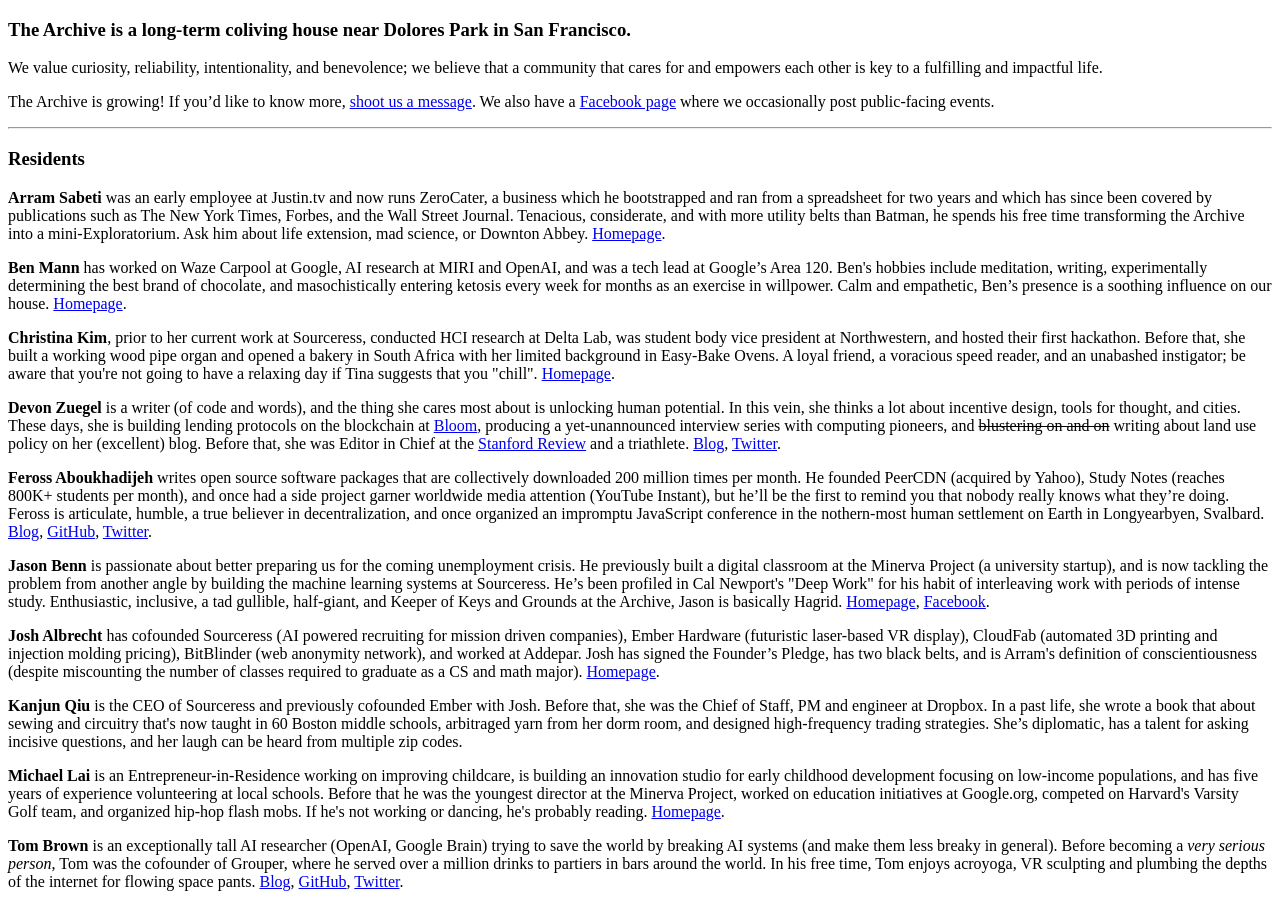
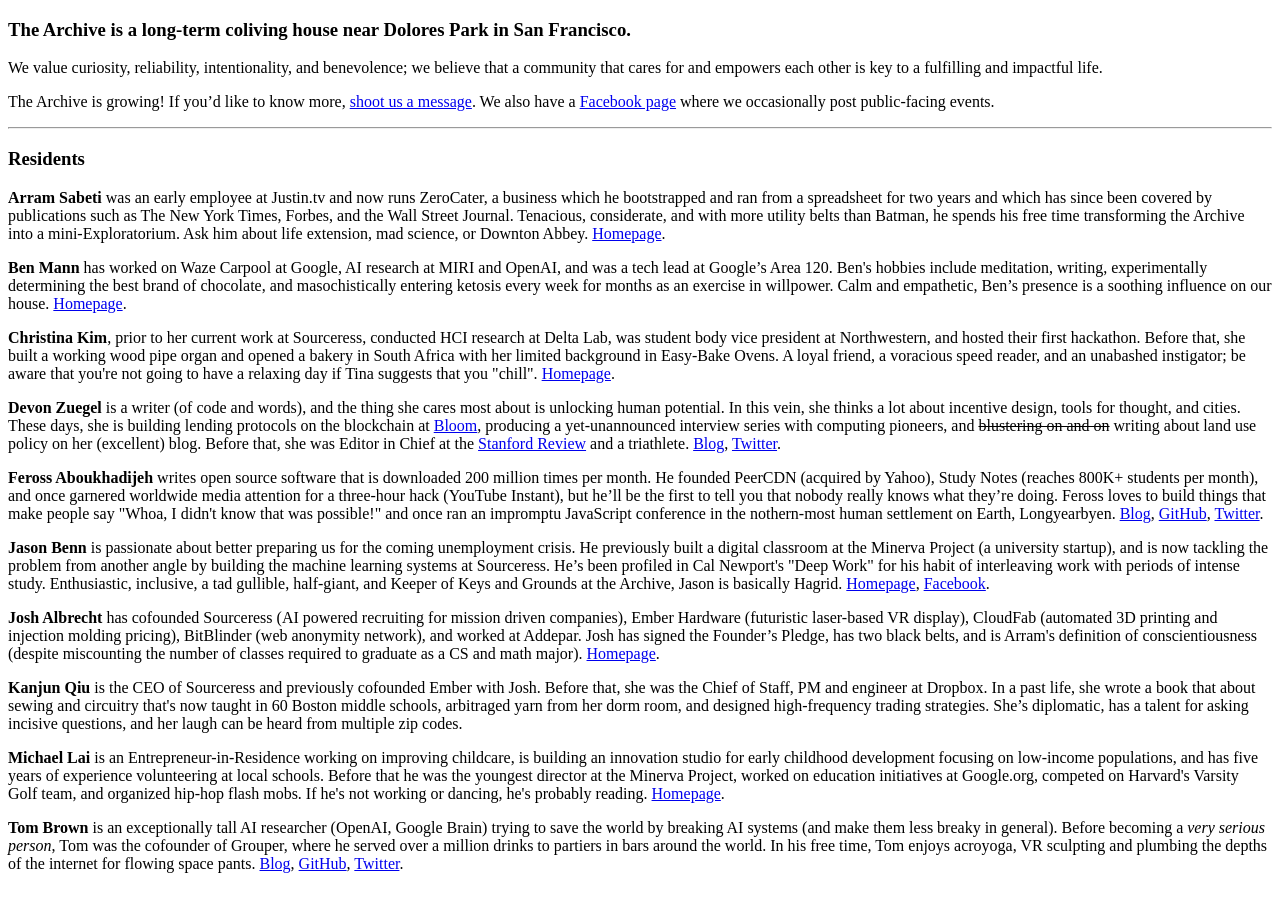
Before and after one commit to JasonBenn/archive.house, a Gatsby site: page / in a window 1280 px wide. Built offline with nearby package versions, Linux system fonts and the light colour scheme; Gatsby itself is replaced by a stand-in of ours.

Commit message:
update feross bio

```diff
--- a/src/pages/index.tsx
+++ b/src/pages/index.tsx
@@ -88,15 +88,14 @@ export default class extends React.Component<IndexPageProps, {after: number}> {
           </p>
 
           <p>
-            <strong>Feross Aboukhadijeh</strong> writes open source software packages
-            that are collectively downloaded 200 million times per month. He founded
-            PeerCDN (acquired by Yahoo), Study Notes (reaches 800K+ students per
-            month), and once had a side project garner worldwide media attention
-            (YouTube Instant), but he’ll be the first to remind you that nobody
-            really knows what they’re doing. Feross is articulate, humble, a true
-            believer in decentralization, and once organized an impromptu JavaScript
-            conference in the nothern-most human settlement on Earth in Longyearbyen,
-            Svalbard.{' '}
+            <strong>Feross Aboukhadijeh</strong> writes open source software that is
+            downloaded 200 million times per month. He founded PeerCDN (acquired by
+            Yahoo), Study Notes (reaches 800K+ students per month), and once garnered
+            worldwide media attention for a three-hour hack (YouTube Instant), but
+            he’ll be the first to tell you that nobody really knows what they’re doing.
+            Feross loves to build things that make people say "Whoa, I didn't know that
+            was possible!" and once ran an impromptu JavaScript conference in the
+            nothern-most human settlement on Earth, Longyearbyen.{' '}
             <a href="https://feross.org/">Blog</a>,{' '}
             <a href="https://github.com/feross">GitHub</a>,{' '}
             <a href="https://twitter.com/feross">Twitter</a>.
```
